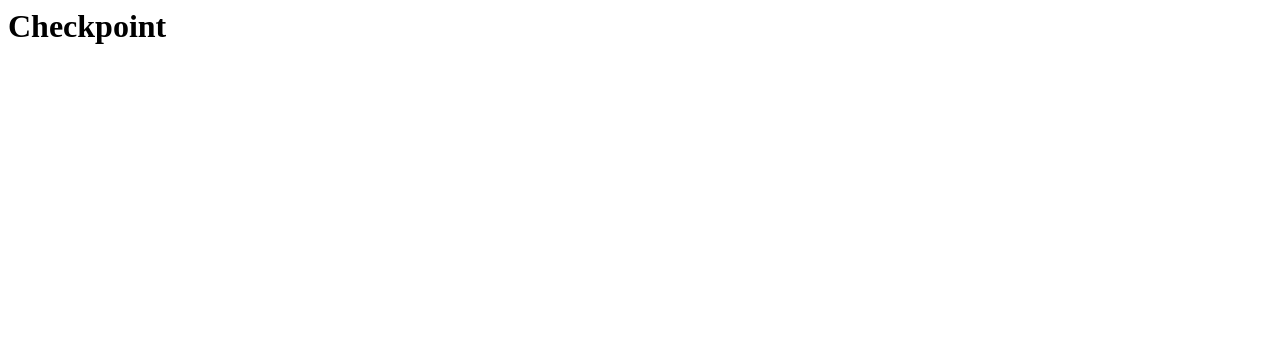
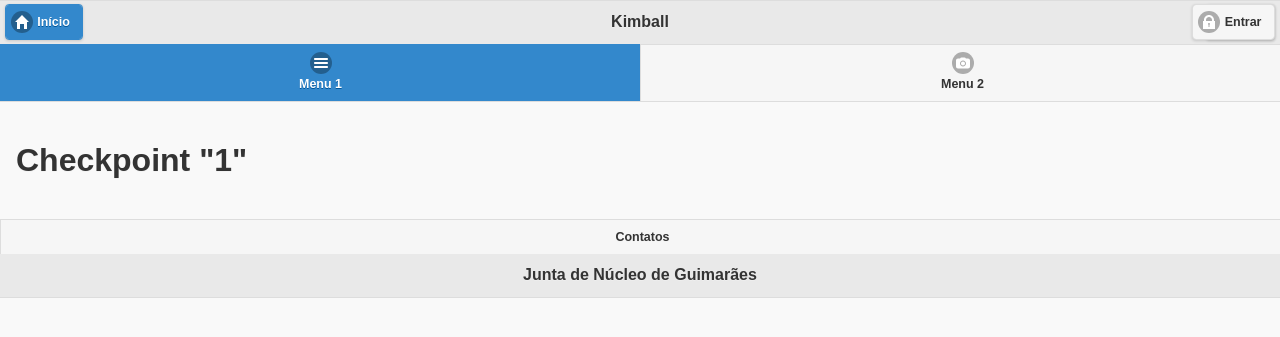
Before and after one commit to carlosmvsilva/scouts, a Django app: page /kimball/checkpoint/1/ in a window 1280 px wide. Before the commit the part shown is almost empty. Shown: the top 337 px of the page. Run offline with Django 3.2, Linux system fonts and the light colour scheme; the visitor is signed in with stand-in values (Sample User, id 1).

Commit message:
Correcção de templates

```diff
--- a/kimball/templates/kimball/checkpoint.html
+++ b/kimball/templates/kimball/checkpoint.html
@@ -1 +1,5 @@
-<h1>Checkpoint {{checkpoint_code}}</h1>
+{% extends "kimball/layout.html" %}
+
+{% block content %}
+<h1>Checkpoint "{{checkin_code}}"</h1>
+{% endblock content %}
--- a/kimball/templates/kimball/layout.html
+++ b/kimball/templates/kimball/layout.html
@@ -37,8 +37,7 @@
 	  </div>
 
 	  <div data-role="main" class="ui-content">
-	    <h1>Benvindo ao Kimball</h1>
-	    <img src="{% static 'kimball/images/avatar.jpg' %}" alt="Kimball" width="50%">
+	  	{% block content %}{% endblock %}
 	  </div>
 
 	  <div data-role="footer">
--- a/kimball/templates/kimball/report.html
+++ b/kimball/templates/kimball/report.html
@@ -1 +1,5 @@
+{% extends "kimball/layout.html" %}
+
+{% block content %}
 <h1>Report {{checkpoint_code}}</h1>
+{% endblock content %}
--- a/kimball/templates/kimball/scoreboard.html
+++ b/kimball/templates/kimball/scoreboard.html
@@ -1 +1,5 @@
+{% extends "kimball/layout.html" %}
+
+{% block content %}
 <h1>Classificação</h1>
+{% endblock content %}
--- a/kimball/templates/kimball/station.html
+++ b/kimball/templates/kimball/station.html
@@ -1 +1,5 @@
+{% extends "kimball/layout.html" %}
+
+{% block content %}
 <h1>Posto #{{station_id}}</h1>
+{% endblock content %}
--- a/kimball/templates/kimball/team.html
+++ b/kimball/templates/kimball/team.html
@@ -1 +1,5 @@
+{% extends "kimball/layout.html" %}
+
+{% block content %}
 <h1>Patrulha #{{team_id}}</h1>
+{% endblock content %}
--- a/kimball/templates/kimball/timeline.html
+++ b/kimball/templates/kimball/timeline.html
@@ -1 +1,5 @@
+{% extends "kimball/layout.html" %}
+
+{% block content %}
 <h1>Programa</h1>
+{% endblock content %}
--- a/kimball/views.py
+++ b/kimball/views.py
@@ -19,7 +19,7 @@ def team(request, team_id):
 
 @login_required
 def station(request, station_id):
-	return render(request, 'kimball/station.html', {'stage_id': station_id})
+	return render(request, 'kimball/station.html', {'station_id': station_id})
 
 @login_required
 def checkpoint(request, checkin_code):
```
Also changed, not shown: kimball/templates/kimball/index.html (+7 -0 lines).
